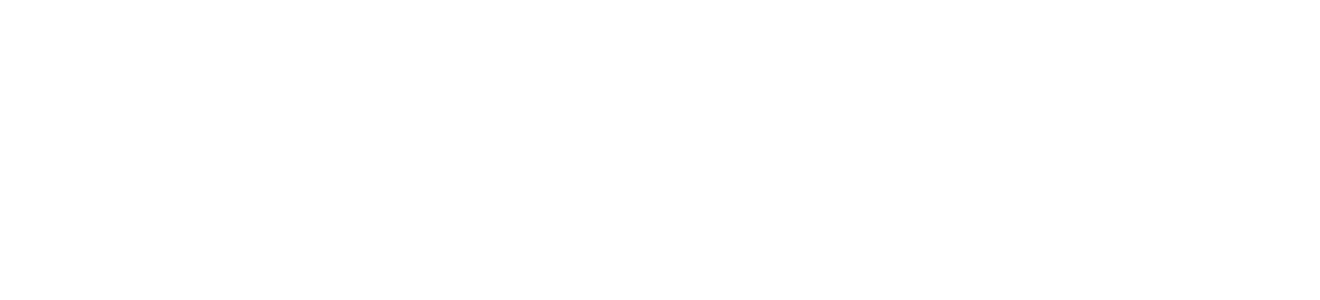
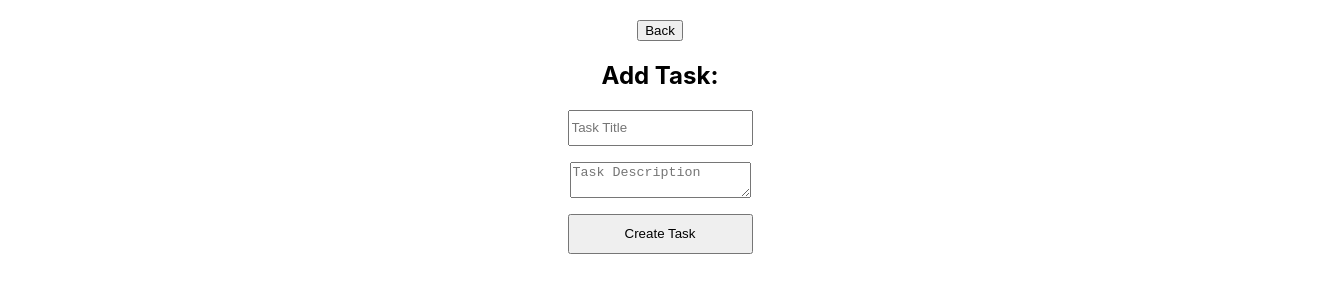
Before and after one commit to rvijaykr10/react-typescript-taskapp, a React (Create React App) app: page /task-add in a window 1280 px wide. Before the commit this address had no page. Shown: the top 300 px of the page, 1320 px wide, since content can reach past the window. Built offline with nearby package versions, Linux system fonts and the light colour scheme.

Commit message:
basic styles added

```diff
--- a/src/App.tsx
+++ b/src/App.tsx
@@ -1,14 +1,19 @@
-import React from 'react';
-import { BrowserRouter as Router, Route, Routes } from 'react-router-dom';
-import TaskListDisplay from './components/TaskList';
-import TaskEditorForm from './components/TaskForm';
+import React from "react";
+import { BrowserRouter as Router, Route, Routes } from "react-router-dom";
+import TaskListDisplay from "./components/TaskList";
+import TaskEditorForm from "./components/TaskForm";
+import Home from "./components/Home";
 
 const App: React.FC = () => {
   return (
     <Router>
       <Routes>
-        <Route path="/" element={<TaskListDisplay />} />
-        <Route path="/new-task" element={<TaskEditorForm onSuccess={() => {}} />} />
+        <Route path="/" element={<Home />} />
+        <Route path="/task-list" element={<TaskListDisplay />} />
+        <Route
+          path="/task-add"
+          element={<TaskEditorForm onSuccess={() => {}} />}
+        />
       </Routes>
     </Router>
   );
--- /dev/null
+++ b/src/components/Home.css
@@ -0,0 +1,19 @@
+.home-page {
+  width: 100vh;
+  height: 50vh;
+  display: flex;
+  align-items: center;
+  justify-content: center;
+  flex-direction: column;
+  /* border: 1px solid red; */
+  width: 100%;
+  height: 100%;
+  padding: 20px;
+}
+
+.home-page .button-container {
+  display: flex;
+  align-items: center;
+  justify-content: center;
+  column-gap: 1rem;
+}
--- /dev/null
+++ b/src/components/Home.tsx
@@ -0,0 +1,22 @@
+import React from "react";
+import "./Home.css";
+import { useNavigate } from "react-router-dom";
+
+const Home: React.FC = () => {
+  const navigate = useNavigate();
+  return (
+    <div className="home-page">
+      <h2>Home</h2>
+      <div className="button-container">
+        <button type="button" onClick={() => navigate("/task-list")}>
+          Task List
+        </button>
+        <button type="button" onClick={() => navigate("/task-add")}>
+          Add Task
+        </button>
+      </div>
+    </div>
+  );
+};
+
+export default Home;
--- /dev/null
+++ b/src/components/TaskForm.css
@@ -0,0 +1,30 @@
+.task-form {
+  width: 100vh;
+  height: 50vh;
+  display: flex;
+  align-items: center;
+  justify-content: center;
+  flex-direction: column;
+  /* border: 1px solid red; */
+  width: 100%;
+  height: 100%;
+  padding: 20px;
+}
+
+.task-form form {
+  display: flex;
+  align-items: center;
+  justify-content: center;
+  flex-direction: column;
+  row-gap: 1rem;
+}
+
+.task-form form input {
+  height: 30px;
+}
+
+.task-form form button {
+  display: inline-block;
+  width: 100%;
+  height: 40px;
+}
--- a/src/components/TaskForm.tsx
+++ b/src/components/TaskForm.tsx
@@ -1,18 +1,29 @@
-import React, { useState } from 'react';
-import { TaskFormInput,
+import React, { useState } from "react";
+import "./TaskForm.css";
+import {
+  TaskFormInput,
   // TaskStatusEnum,
   // PriorityEnum
-} from '../types/taskTypes';
-import { createNewTask, updateExistingTask } from '../services/taskAPI';
+} from "../types/taskTypes";
+import { createNewTask, updateExistingTask } from "../services/taskAPI";
+import { useNavigate } from "react-router-dom";
 
-interface TaskEditorFormProps {
-  taskId?: number;  // Optional for editing
-  initialData?: TaskFormInput;  // Data for editing
+interface TaskFormProps {
+  taskId?: number; // Optional for editing
+  initialData?: TaskFormInput; // Data for editing
   onSuccess: () => void;
 }
 
-const TaskEditorForm: React.FC<TaskEditorFormProps> = ({ taskId, initialData, onSuccess }) => {
-  const [formData, setFormData] = useState<TaskFormInput>(initialData || { title: '', description: '' });
+const TaskForm: React.FC<TaskFormProps> = ({
+  taskId,
+  initialData,
+  onSuccess,
+}) => {
+  const [formData, setFormData] = useState<TaskFormInput>(
+    initialData || { title: "", description: "" }
+  );
+
+  const navigate = useNavigate();
 
   const handleFormSubmit = async (e: React.FormEvent) => {
     e.preventDefault();
@@ -21,10 +32,16 @@ const TaskEditorForm: React.FC<TaskEditorFormProps> = ({ taskId, initialData, on
     } else {
       await createNewTask(formData);
     }
+    setFormData({ title: "", description: "" });
     onSuccess(); // Callback after success
   };
 
   return (
+    <div className="task-form">
+      <button type="button" onClick={() => navigate("/")}>
+        Back
+      </button>
+      <h2>Add Task:</h2>
       <form onSubmit={handleFormSubmit}>
         <input
           type="text"
@@ -35,11 +52,14 @@ const TaskEditorForm: React.FC<TaskEditorFormProps> = ({ taskId, initialData, on
         <textarea
           placeholder="Task Description"
           value={formData.description}
-        onChange={(e) => setFormData({ ...formData, description: e.target.value })}
+          onChange={(e) =>
+            setFormData({ ...formData, description: e.target.value })
+          }
         ></textarea>
-      <button type="submit">{taskId ? 'Update' : 'Create'} Task</button>
+        <button type="submit">{taskId ? "Update" : "Create"} Task</button>
       </form>
+    </div>
   );
 };
 
-export default TaskEditorForm;
+export default TaskForm;
--- /dev/null
+++ b/src/components/TaskList.css
@@ -0,0 +1,12 @@
+.task-list {
+  width: 100vh;
+  height: 50vh;
+  display: flex;
+  align-items: center;
+  justify-content: center;
+  flex-direction: column;
+  /* border: 1px solid red; */
+  width: 100%;
+  height: 100%;
+  padding: 20px;
+}
--- a/src/components/TaskList.tsx
+++ b/src/components/TaskList.tsx
@@ -1,9 +1,13 @@
-import React, { useEffect, useState } from 'react';
-import { Task } from '../types/taskTypes';
-import { fetchAllTasks, removeTask } from '../services/taskAPI';
+import React, { useEffect, useState } from "react";
+import "./TaskList.css";
+import { Task } from "../types/taskTypes";
+import { fetchAllTasks, removeTask } from "../services/taskAPI";
+import { useNavigate } from "react-router-dom";
 
 const TaskListDisplay: React.FC = () => {
   const [taskList, setTaskList] = useState<Task[]>([]);
+
+  const navigate = useNavigate();
 
   useEffect(() => {
     loadTasks();
@@ -20,16 +24,19 @@ const TaskListDisplay: React.FC = () => {
   };
 
   return (
-    <div>
-      <h2>Task Manager</h2>
-      <ul>
-        {taskList.map(task => (
+    <div className="task-list">
+      <button type="button" onClick={() => navigate("/")}>
+        Back
+      </button>
+      <h2>Task List</h2>
+      <ol>
+        {taskList.map((task) => (
           <li key={task.id}>
             {task.title} - {task.status} - {task.priority}
             <button onClick={() => handleTaskDelete(task.id)}>Delete</button>
           </li>
         ))}
-      </ul>
+      </ol>
     </div>
   );
 };
--- a/src/index.tsx
+++ b/src/index.tsx
@@ -13,7 +13,4 @@ root.render(
   </React.StrictMode>
 );
 
-// If you want to start measuring performance in your app, pass a function
-// to log results (for example: reportWebVitals(console.log))
-// or send to an analytics endpoint. Learn more: https://bit.ly/CRA-vitals
 reportWebVitals();
```
Also changed, not shown: 1 other file (tests, documents, lock files or other folders). Lines whose indentation alone changed are shown as unchanged.
